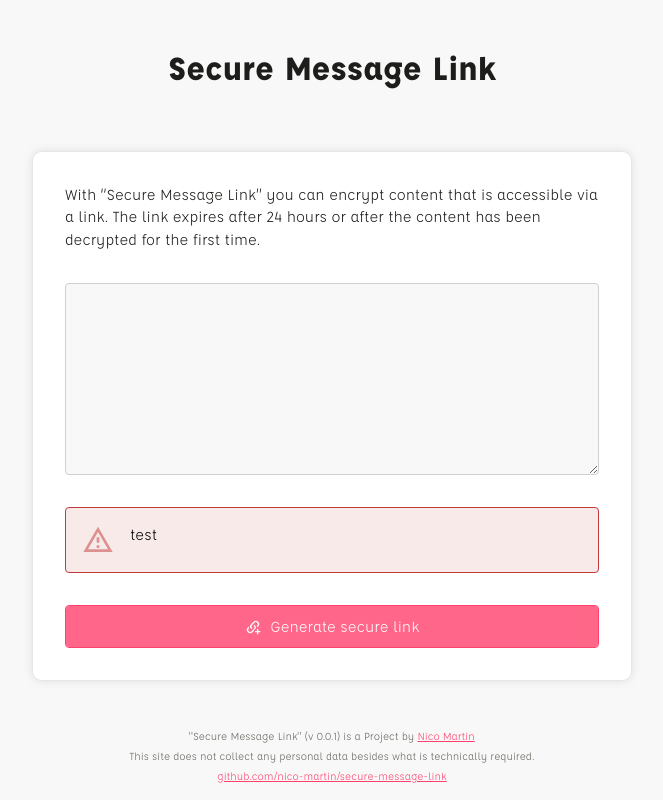
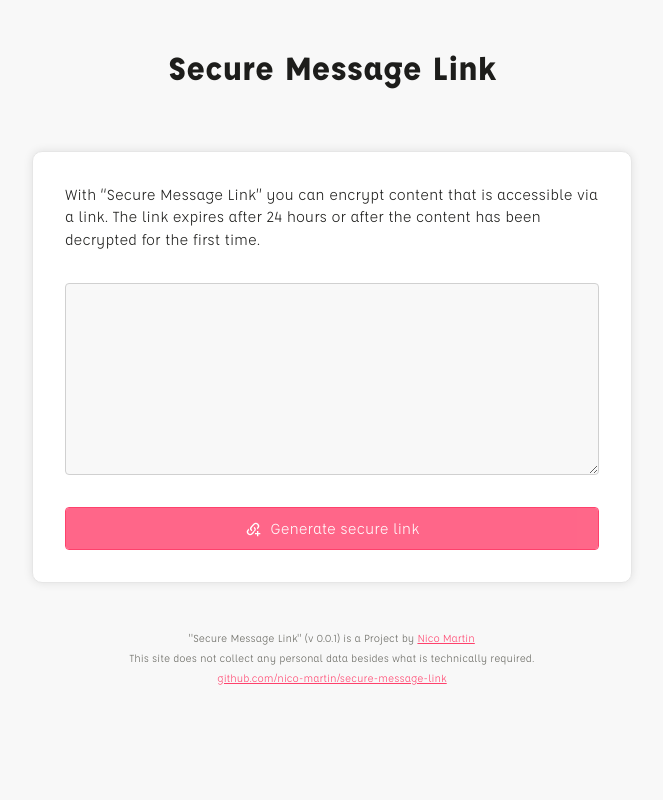
Before and after one commit to nico-martin/secure-message-link, a React (Vite) app: page / in a window 1280 px wide. Shown: the whole page, without its empty margins (308-971 px from the left). Built offline with nearby package versions, Linux system fonts and the light colour scheme.

Commit message:
added DB SQL statements and error handling

```diff
--- a/src/app/CreateMessage.tsx
+++ b/src/app/CreateMessage.tsx
@@ -15,7 +15,7 @@ const CreateMessage: React.FC<{ className?: string }> = ({
 }) => {
   const textareaRef = React.useRef<HTMLTextAreaElement>(null);
   const [link, setLink] = React.useState<string>('');
-  const [error, setError] = React.useState<string>('test');
+  const [error, setError] = React.useState<string>('');
   const [loading, setLoading] = React.useState<boolean>(false);
 
   React.useEffect(() => {
@@ -85,9 +85,11 @@ const CreateMessage: React.FC<{ className?: string }> = ({
             }}
           >
             <textarea className={styles.textarea} name="text"></textarea>
-            <Message className={styles.error} type={MessageType.ERROR}>
-              {error}
-            </Message>
+            {error !== '' && (
+              <Message className={styles.error} type={MessageType.ERROR}>
+                {error}
+              </Message>
+            )}
             <Button
               icon={IconName.LINK_VARIANT_PLUS}
               type="submit"
```
